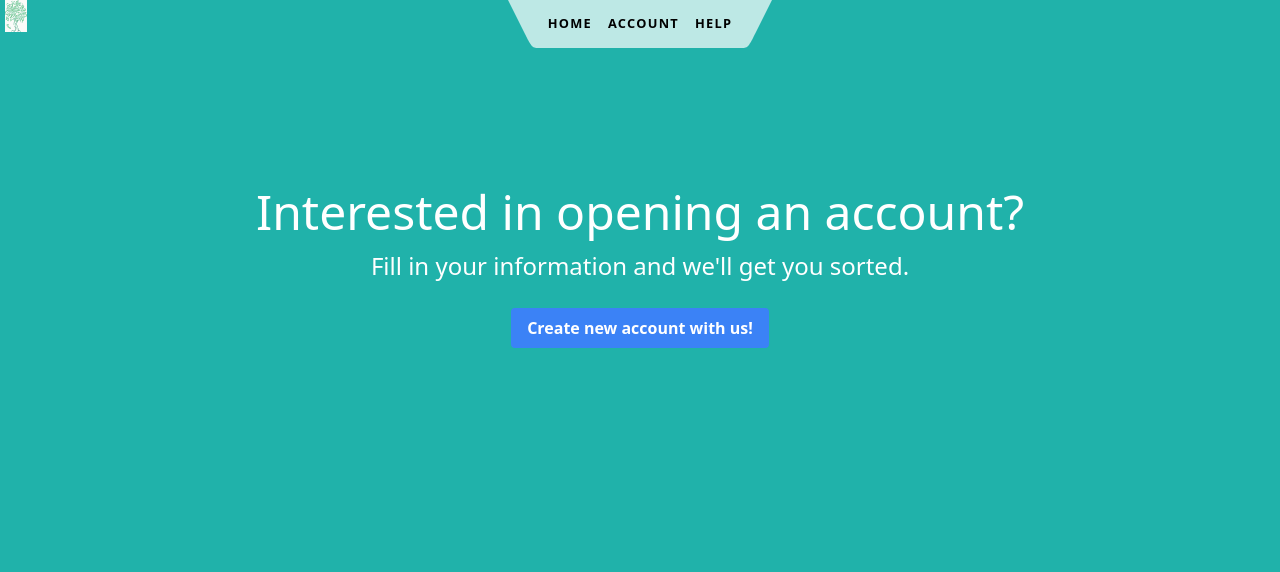
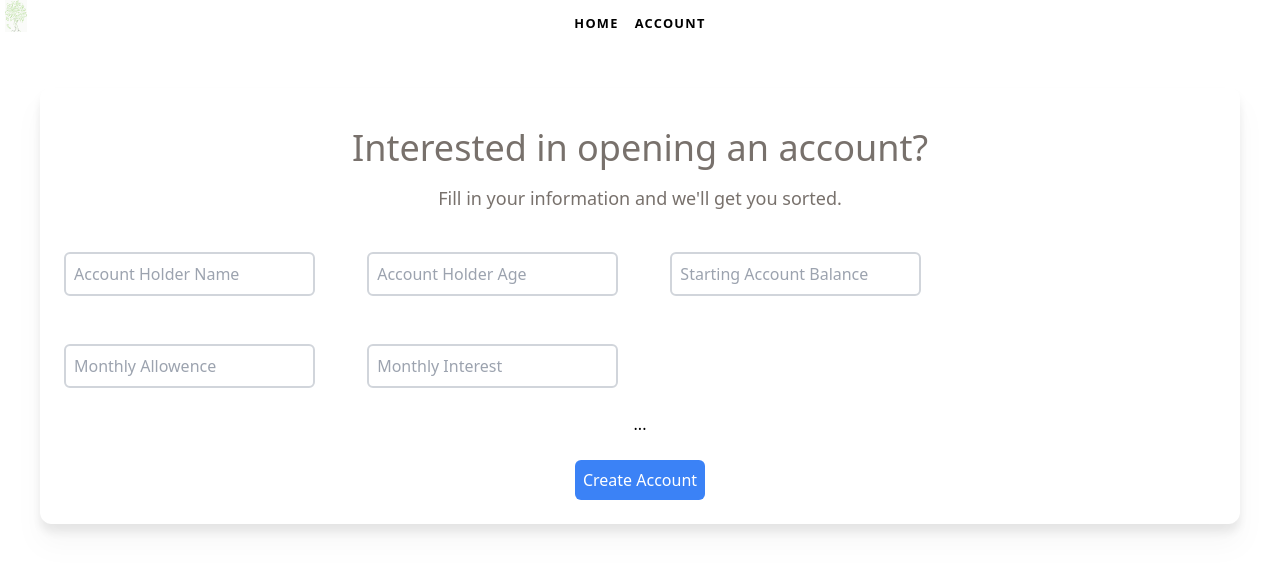
Before and after one commit to KilroyWasHere-cs-j/Bank-Of-Mommy, a SvelteKit app in the folder app/: page /create_account in a window 1280 px wide. Shown: the top 572 px of the page. Built offline with nearby package versions, Linux system fonts and the light colour scheme.

Commit message:
Massive updates

```diff
--- /dev/null
+++ b/app/src/components/account_box.svelte
@@ -0,0 +1,20 @@
+<script lang="ts">
+    export let first_name = "first";
+    export let last_name = "last";
+    export let account_balance = "0.00";
+
+    let adjustment_value = 0.00;
+
+    function adjust_account_balance(){
+        alert("Adjusting account by");
+    }
+</script>
+
+<div class="bg-sky-300 m-4 rounded-xl">
+    <h1 class="text-xl m-2">Account holder: {first_name} {last_name}</h1>
+    <p class="text-lg m-2">Balance: $ {account_balance}</p>
+
+    <p class="text-xl m-2">Add to account:</p>
+    <button class="m-6 p-2 bg-blue-500 text-white rounded-md" on:click={() => adjust_account_balance()}>Adjust account balance</button>
+    <input type="text" bind:value={adjustment_value} placeholder="Password" class="m-6 p-2 border-2 border-gray-300 rounded-md"/>
+</div>
--- a/app/src/components/button.svelte
+++ b/app/src/components/button.svelte
@@ -2,6 +2,4 @@
     export let text: string;
 </script>
 
-<div class="flex justify-center">
-    <button class="bg-blue-500 hover:bg-blue-700 text-white font-bold py-2 px-4 rounded m-6" on:click>{text}</button>
-</div>
+<button class="bg-blue-500 text-white font-bold py-2 px-4 rounded m-6 shadow-xl hover:bg-blue-700 shadow-6xl" on:click>{text}</button>
--- a/app/src/components/footer.svelte
+++ b/app/src/components/footer.svelte
@@ -1,11 +1,16 @@
 <script lang="ts">
-    export let title: string;
-    export let text: string;
-    export let background: string;
+    let background = "white";
 </script>
 
-<div class="mt-20" style:background>
-    <h1 class="flex justify-center text-stone-500 text-6xl">{title}</h1>
-    <p class="flex justify-center text-stone-500 text-2xl m-4">{text}</p>
+<div class="mt-20 w-100% h-200" style:background>
+
+    <h1 class="flex justify-center text-stone-500 text-4xl">Contact Us</h1>
+
+    <p class="flex justify-center text-stone-500 text-xl mt-2">gmtower1@gmail.com</p>
+    <p class="flex justify-center text-stone-500 text-xl mb-2">+1(207)-608-6888</p>
+
+    <p class="flex justify-center text-stone-500 text-xl mt-2">jenny@gmail.com</p>
+    <p class="flex justify-center text-stone-500 text-xl mb-2">+1(207)-867-5309</p>
+
     <slot />
 </div>
--- a/app/src/components/navbar.svelte
+++ b/app/src/components/navbar.svelte
@@ -19,9 +19,6 @@
 			</li>
 			<li aria-current={$page.url.pathname === '/login' ? 'page' : undefined}>
 				<a href="/login">Account</a>
-			</li>
-			<li aria-current={$page.url.pathname === '/help_information' ? 'page' : undefined}>
-				<a href="/help_information">Help</a>
 			</li>
 		</ul>
 		<svg viewBox="0 0 2 3" aria-hidden="true">
--- a/app/src/routes/+page.svelte
+++ b/app/src/routes/+page.svelte
@@ -40,7 +40,7 @@
         <br>
     </div>
 
-    <Footer title="Contact Us" text="If you have any questions, please contact us at 867-5309." background="white"/>
+    <Footer/>
 </div>
 
 <style>
--- a/app/src/routes/create_account/+page.svelte
+++ b/app/src/routes/create_account/+page.svelte
@@ -1,40 +1,30 @@
 <script lang="ts">
-    import Button from "../../components/button.svelte";
-    import TextInput from "../../components/text_input.svelte";
+    let account_name;
+    let age;
+    let starting_balance;
+    let allowence;
+    let intrest;
+
+    let account_status = "...";
+
+    function create_account(){
+    }
 </script>
 
-<div>
-    <h1>Interested in opening an account?</h1>
+<div class="bg-white m-10 rounded-xl drop-shadow-xl">
+    <br>
+    <h1 class="flex justify-center text-stone-500 text-4xl m-4">Interested in opening an account?</h1>
 
-    <p>Fill in your information and we'll get you sorted.</p>
+    <p class="flex justify-center text-stone-500 text-lg m-4">Fill in your information and we'll get you sorted.</p>
 
+    <input type="text" bind:value={account_name} placeholder="Account Holder Name" class="m-6 p-2 border-2 border-gray-300 rounded-md"/>
+    <input type="number" bind:value={age} placeholder="Account Holder Age" class="m-6 p-2 border-2 border-gray-300 rounded-md"/>
+    <input type="number" bind:value={starting_balance} placeholder="Starting Account Balance" class="m-6 p-2 border-2 border-gray-300 rounded-md"/>
+    <input type="number" bind:value={allowence} placeholder="Monthly Allowence" class="m-6 p-2 border-2 border-gray-300 rounded-md"/>
+    <input type="numbers" bind:value={intrest} placeholder="Monthly Interest" class="m-6 p-2 border-2 border-gray-300 rounded-md"/>
 
-    <Button text="Create new account with us!" on:click={() => window.location.href = '/create_account'}/>
+    <p class="flex justify-center">{account_status}</p>
+    <div class="flex justify-center">
+        <button class="m-6 p-2 bg-blue-500 text-white rounded-md" on:click={() => create_account()}>Create Account</button>
+    </div>
 </div>
-
-<style>
-      :global(body){
-        background-color: lightseagreen;
-    }
-
-    h1 {
-        color: white;
-        font-size: 3rem;
-        text-align: center;
-        margin-top: 10%;
-    }
-
-    p {
-        color: white;
-        font-size: 1.5rem;
-        text-align: center;
-    }
-
-    input {
-        width: 100%;
-        height: 50px;
-        margin: 10px 0;
-        padding: 10px;
-        font-size: 1.5rem;
-    }
-</style>
--- a/app/src/routes/dashboard/+page.svelte
+++ b/app/src/routes/dashboard/+page.svelte
@@ -0,0 +1,46 @@
+<script lang="ts">
+    import AccountBox from '../../components/account_box.svelte';
+    import Button from '../../components/button.svelte';
+
+    export let username = "user";
+    let account_number = 123456;
+
+    let total_account_balance = 100.00;
+    let total_children_accounts = 2;
+    let total_account_issues = 0;
+
+</script>
+
+<div class="bg-white m-10 rounded-xl drop-shadow-xl">
+    <p class="flex justify-center text-lg mt-2">Welcome {username}!</p>
+    <p class="flex justify-center">{account_number}</p>
+    <br>
+
+    <p class="flex justify-center">Accounts Overview</p>
+    <div class="grid grid-cols-4">
+        <div class="m-4 border-r-2 border-t-2 border-l-2 border-b-2">
+            <p class="m-1">Account Total Balance</p>
+            <p class="m-1">$ {total_account_balance}</p>
+        </div>
+
+        <div class="m-4 border-r-2 border-t-2 border-l-2 border-b-2">
+            <p class="m-1">Total Child Accounts</p>
+            <p class="m-1">{total_children_accounts}</p>
+        </div>
+        <div class="m-4 border-r-2 border-t-2 border-l-2 border-b-2">
+            <p class="m-1">Account Number</p>
+            <p class="m-1">{account_number}</p>
+        </div>
+        <div class="m-4 border-r-2 bcorder-t-2 border-l-2 border-b-2">
+            <p class="m-1">Account issues</p>
+            <p class="m-1">{total_account_issues}</p>
+        </div>
+    </div>
+
+
+    <div>
+        <AccountBox first_name="David" last_name="D"/>
+        <AccountBox first_name="Gillian" last_name="A"/>
+    </div>
+    <br>
+</div>
--- a/app/src/routes/getting_started/+page.svelte
+++ b/app/src/routes/getting_started/+page.svelte
@@ -1,34 +1,24 @@
 <script lang="ts">
   import Button from "../../components/button.svelte";
 
+  let background = "";
 </script>
 
-<div>
-    <h1>Getting Started</h1>
-    <p>Already have an account with us?</p>
+<div class="bg-white m-10 rounded-xl drop-shadow-xl">
 
-    <Button text="Login" on:click={() => window.location.href = '/login'}/>
+    <br>
 
-    <p>No account yet? Wanna make one?</p>
+    <h1 class="flex justify-center text-stone-500 text-6xl m-6">Getting Started</h1>
 
-    <Button text="Create account" on:click={() => window.location.href = '/create_account'}/>
+    <p class="flex justify-center text-stone-500 text-lg">Already have an account with us?</p>
+
+    <div class="flex justify-center">
+      <button class="m-6 p-2 bg-blue-500 text-white rounded-md" on:click={() => window.location.href = "/login"}>Login</button>
+    </div>
+
+    <p class="flex justify-center text-stone-500 text-lg">No account yet? Wanna make one?</p>
+
+    <div class="flex justify-center">
+      <button class="m-6 p-2 bg-blue-500 text-white rounded-md" on:click={() => window.location.href = "/create_account"}>Create Account</button>
+    </div>
 </div>
-
-<style>
-    :global(body){
-        background-color: lightseagreen;
-    }
-
-    h1 {
-        color: white;
-        font-size: 3rem;
-        text-align: center;
-        margin-top: 10%;
-    }
-
-    p {
-        color: white;
-        font-size: 1.5rem;
-        text-align: center;
-    }
-</style>
--- a/app/src/routes/login/+page.svelte
+++ b/app/src/routes/login/+page.svelte
@@ -1,24 +1,48 @@
 <script lang="ts">
-  import Button from "../../components/button.svelte";
 
   let username = "";
   let password = "";
+
+  let login_status = "";
+  let login_attempts = 0;
+  let login_attempts_cap = 5;
+
+  let login_valid = true;
 
   let isValid = () => {
     return username.length > 0 && password.length > 0;
   };
 
+  function login(){
+    if(login_attempts != login_attempts_cap){
+      if(login_valid){
+        login_status = "Login successful!!"
+        window.location.href = "dashboard"
+      }
+      else{
+        login_status = "Incorrect username or password!";
+        login_attempts++;
+      }
+    }
+    else if(login_attempts == login_attempts_cap){
+      login_status = "You are out of login attempts! Please try again later.";
+    }
+  }
+
 </script>
 
 <br>
+<div class="bg-white m-10 rounded-xl drop-shadow-xl">
+  <h1 class="flex justify-center text-6xl m-6">Login</h1>
 
-<h1 class="flex justify-center text-6xl m-6">Login</h1>
-
-<div class="flex justify-center">
+  <div class="flex justify-center">
     <input type="text" bind:value={username} placeholder="Username" class="flex justify-center m-6 p-2 border-2 border-gray-300 rounded-md"/>
     <input type="password" bind:value={password} placeholder="Password" class="flex justify-center m-6 p-2 border-2 border-gray-300 rounded-md"/>
+  </div>
+
+  <div class="flex justify-center">
+    <button class="m-6 p-2 bg-blue-500 text-white rounded-md" disabled={!isValid} on:click={() => login()}>Login</button>
+  </div>
+  <p class="flex justify-center">{login_status}</p>
+
 </div>
-
-<div class="flex justify-center">
-  <button class="m-6 p-2 bg-blue-500 text-white rounded-md" disabled={!isValid} on:click={() => alert("Debug")}>Login</button>
-</div>
```
